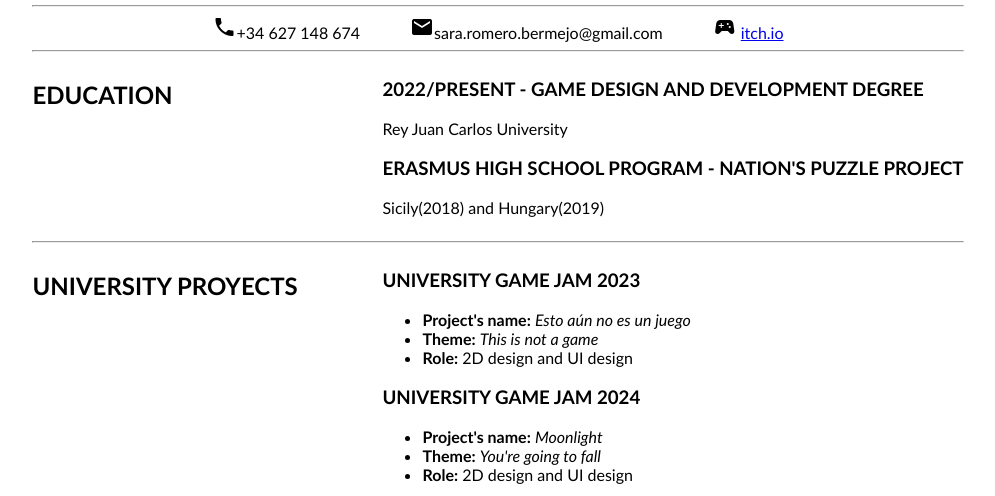
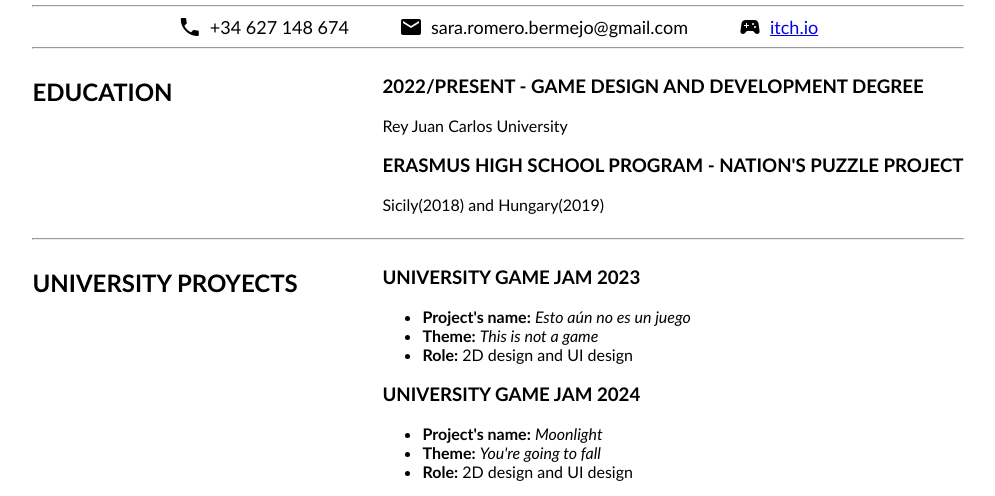
Before and after one commit to SaraRomBer/SaraRomBer.github.io, a plain HTML site: page index.html in a window 1280 px wide. Shown: the part 296-792 px from the top of the page, without its empty margins (142-1137 px from the left). Drawn offline with Linux system fonts and the light colour scheme.

Commit message:
Cambio en iconos

```diff
--- a/styles.css
+++ b/styles.css
@@ -48,3 +48,10 @@
   font-size: 20px;
   vertical-align: middle;
 }
+
+.item {
+    display: flex;
+    align-items: center;
+    gap: 8px;
+    font-size: 18px;
+}
```
Also changed, not shown: index.html (+1 -0 lines).
